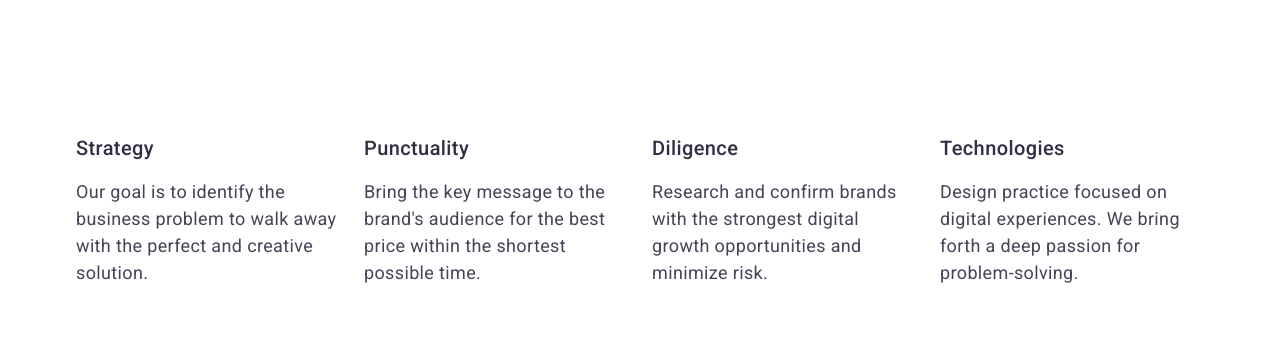
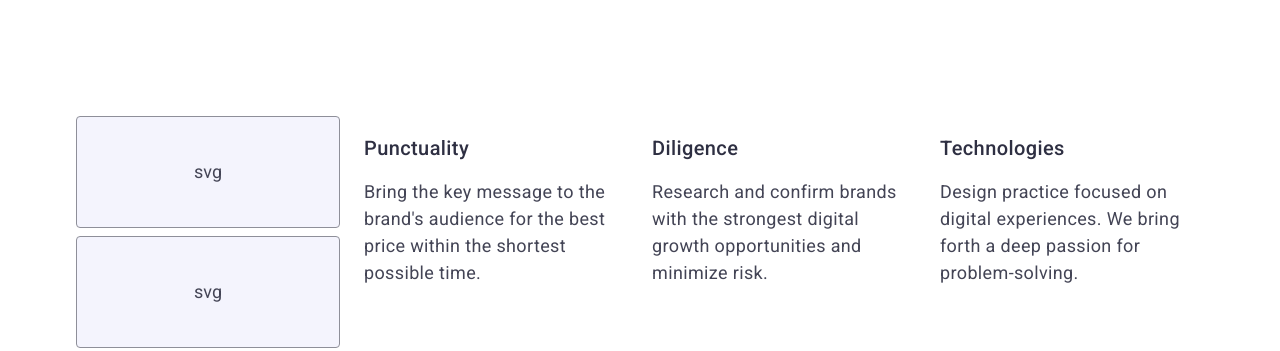
Before and after one commit to Selim-isik/goit-markup-hw-04, a plain HTML site: page index.html in a window 1280 px wide. Shown: the part 686-1037 px from the top of the page. Drawn offline with nearby package versions, Linux system fonts and the light colour scheme.

Commit message:
twice commit

```diff
--- a/css/style.css
+++ b/css/style.css
@@ -65,7 +65,6 @@ a {
 }
 
 .current-nav-link {
-  color: #404bbf;
   position: relative;
   transition: color 250ms cubic-bezier(0.4, 0, 0.2, 1);
 }
@@ -194,6 +193,23 @@ a {
   margin-bottom: 8px;
 }
 
+.studio-container {
+  background-color: #f4f4fd;
+  border: 1px solid #8e8f99;
+  border-radius: 4px;
+  display: flex;
+  align-items: center;
+  justify-content: center;
+  height: 112px;
+  background-color: #f4f4fd;
+  border-radius: 4px;
+  border: 1px solid #8e8f99;
+  margin-bottom: 8px;
+}
+
+.studio-img{
+
+}
 .studio-text {
   line-height: 1.5;
   letter-spacing: 0.02em;
--- a/index.html
+++ b/index.html
@@ -66,6 +66,12 @@
           <h2 class="visually-hidden">Our Design</h2>
           <ul class="section-ul">
             <li class="studio-list">
+              <div class="studio-container">
+                svg
+              </div>
+              <div class="studio-container">
+                svg
+              </div>
               <h3 class="studio-item">Strategy</h3>
               <p class="studio-text">
                 Our goal is to identify the business problem to walk away with
```
